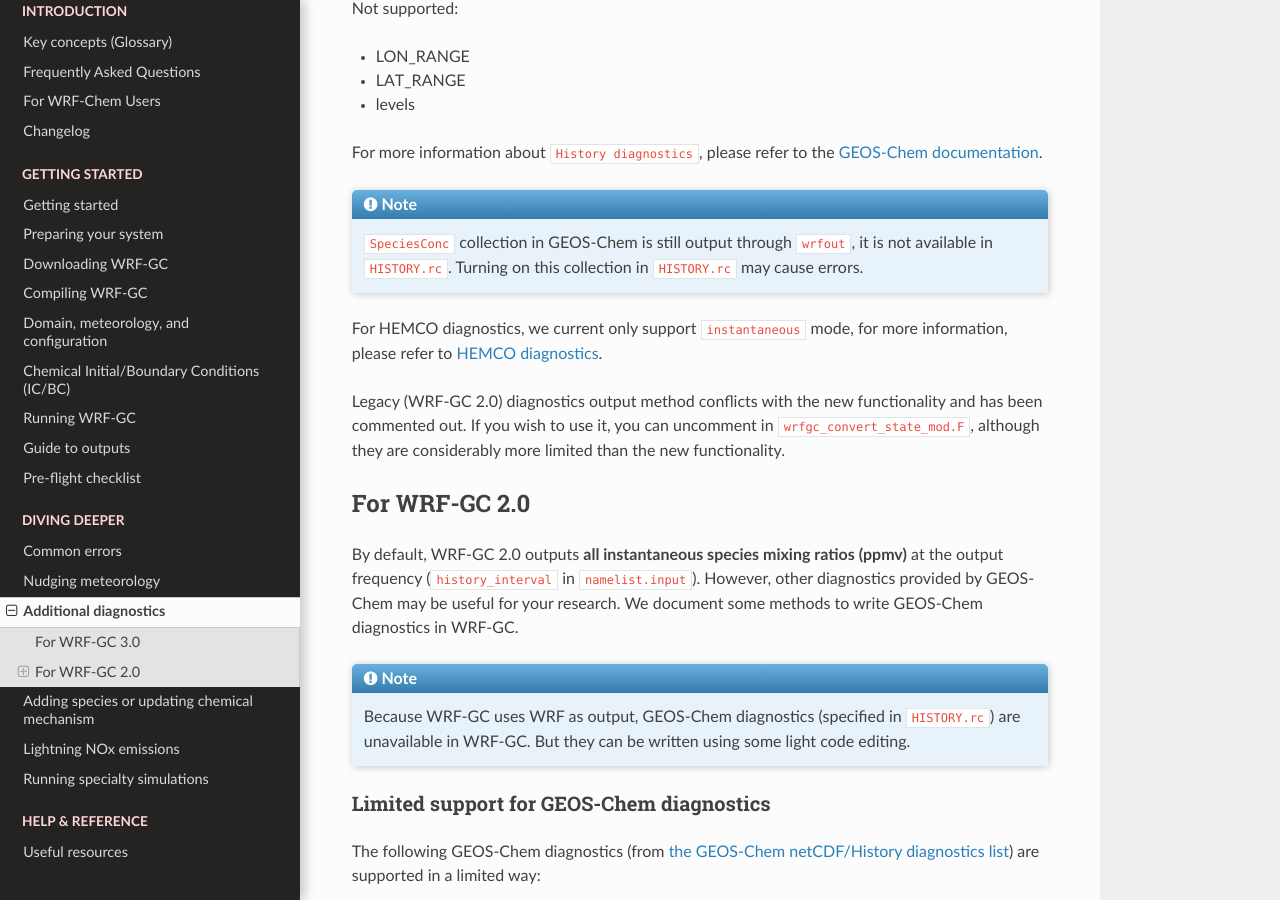
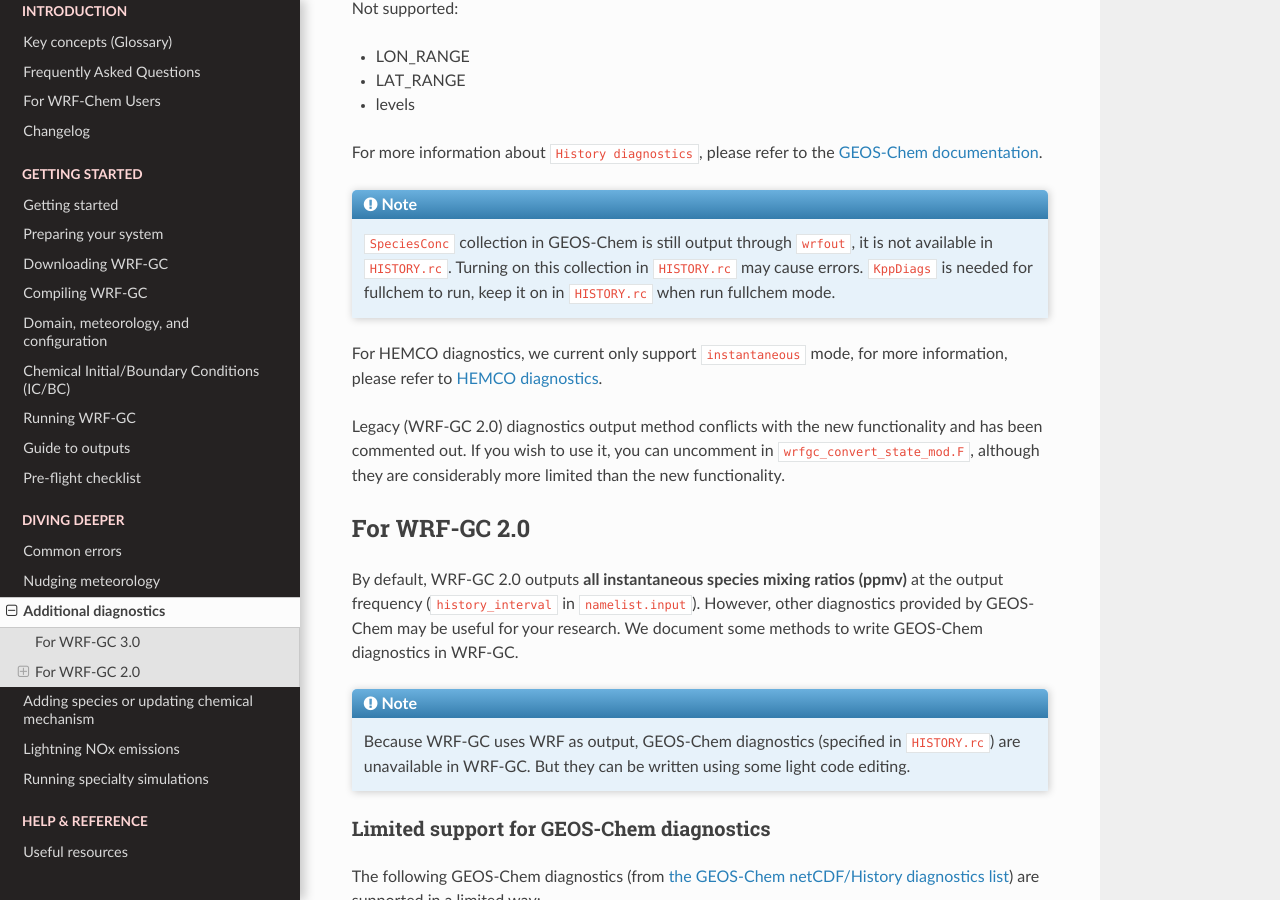
Before and after one commit to WRF-GC/documentation, a Sphinx documentation site: the page built from docs/source/extra-diagnostics.rst, in a window 1280 px wide and 900 px high, scrolled down 510 px. Built offline with Sphinx 7.4.7 and the Read the Docs theme 2.0.0, drawn with Linux system fonts in a browser that asks for light colours.

Commit message:
Update extra-diagnostics.rst

```diff
--- a/docs/source/extra-diagnostics.rst
+++ b/docs/source/extra-diagnostics.rst
@@ -22,7 +22,7 @@
 For more information about ``History diagnostics``, please refer to the `GEOS-Chem documentation <https://wiki.seas.harvard.edu/geos-chem/index.php/Overview_of_History_diagnostics>`_.
 
 .. note::
-	``SpeciesConc`` collection in GEOS-Chem is still output through ``wrfout``, it is not available in ``HISTORY.rc``. Turning on this collection in ``HISTORY.rc`` may cause errors.
+	``SpeciesConc`` collection in GEOS-Chem is still output through ``wrfout``, it is not available in ``HISTORY.rc``. Turning on this collection in ``HISTORY.rc`` may cause errors. ``KppDiags`` is needed for fullchem to run, keep it on in ``HISTORY.rc`` when run fullchem mode.
 
 For HEMCO diagnostics, we current only support ``instantaneous`` mode, for more information, please refer to `HEMCO diagnostics <https://hemco.readthedocs.io/en/stable/hco-ref-guide/diagnostics.html>`_.
 
```
